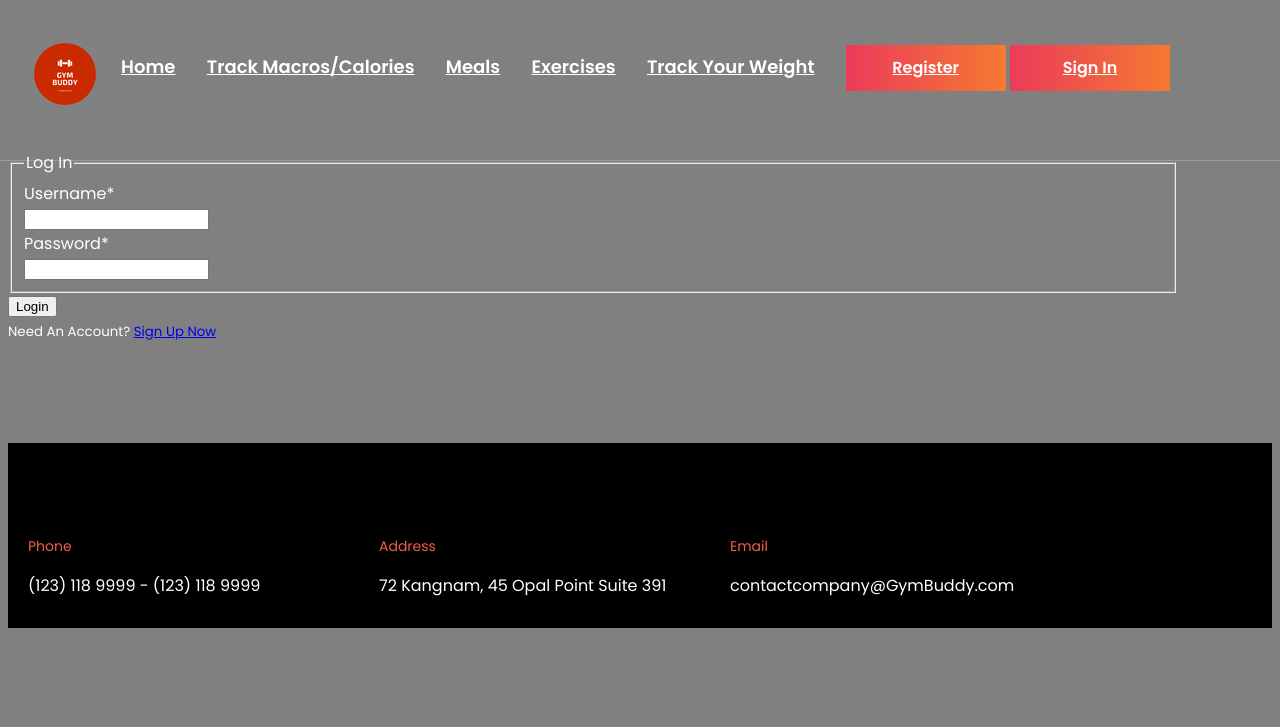
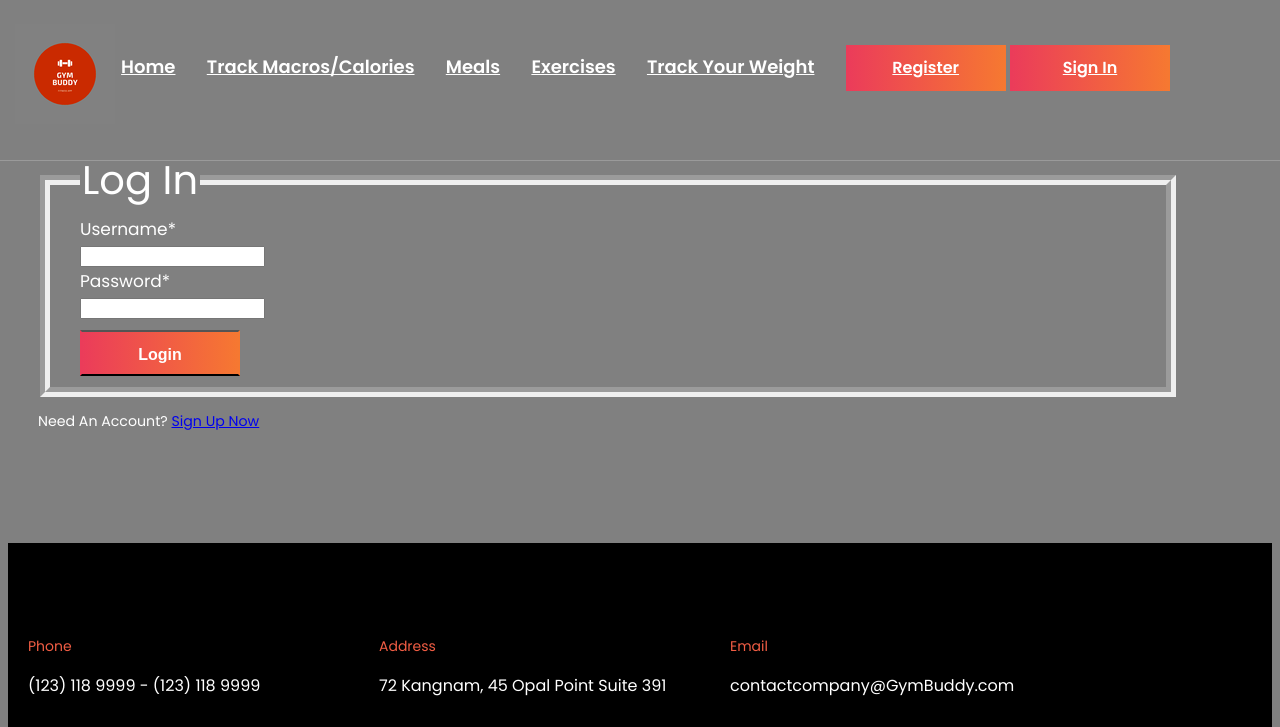
Before and after one commit to CTKogstrom/GymBuddyApp, a Django app: page /login/ in a window 1280 px wide. Shown: the top 727 px of the page. Run offline with Django 3.2, Linux system fonts and the light colour scheme; some libraries are stand-ins or nearby versions.

Commit message:
styled login and register pages

```diff
--- a/users/templates/users/login.html
+++ b/users/templates/users/login.html
@@ -1,18 +1,19 @@
 {% extends "users/base.html" %}
 {% load crispy_forms_tags %}
 {% block content %}
-    <div class="content-section">
+    <div class="content-section" style="color: white; margin-left: 30px;">
         <form method="POST">
             {% csrf_token %}
-            <fieldset class="form-group">
-                <legend class="border-bottom mb-4">Log In</legend>
+            <fieldset class="form-group" style="border-width: 10px; font-size: 17px; padding-left: 30px;">
+                <legend class="border-bottom mb-4" style="font-size: 40px;">Log In</legend>
                 {{ form|crispy }}
+                <div class="form-group" style="margin-top: 10px;">
+                    <button class="primary-btn" type="submit">Login</button>
+                </div>
             </fieldset>
-            <div class="form-group">
-                <button class="btn btn-outline-info" type="submit">Login</button>
-            </div>
+
         </form>
-        <div class="border-top pt-3">
+        <div class="border-top pt-3" style="margin-bottom: 10px; margin-top: 10px; font-size: 17px;">
             <small class="text-muted">
                 Need An Account? <a class ="ml-2" href={% url 'register' %}>Sign Up Now</a>
             </small>
```
Also changed, not shown: users/templates/users/register.html (+8 -7 lines).
